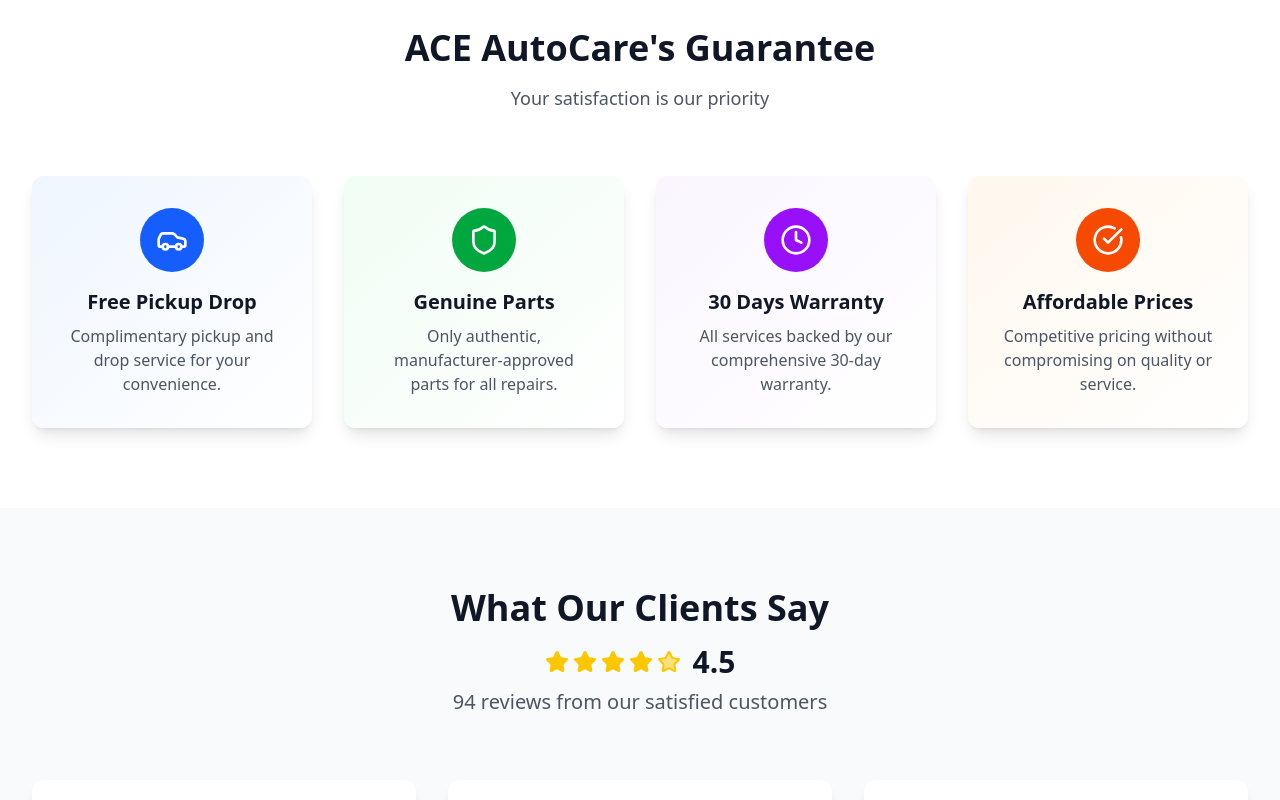
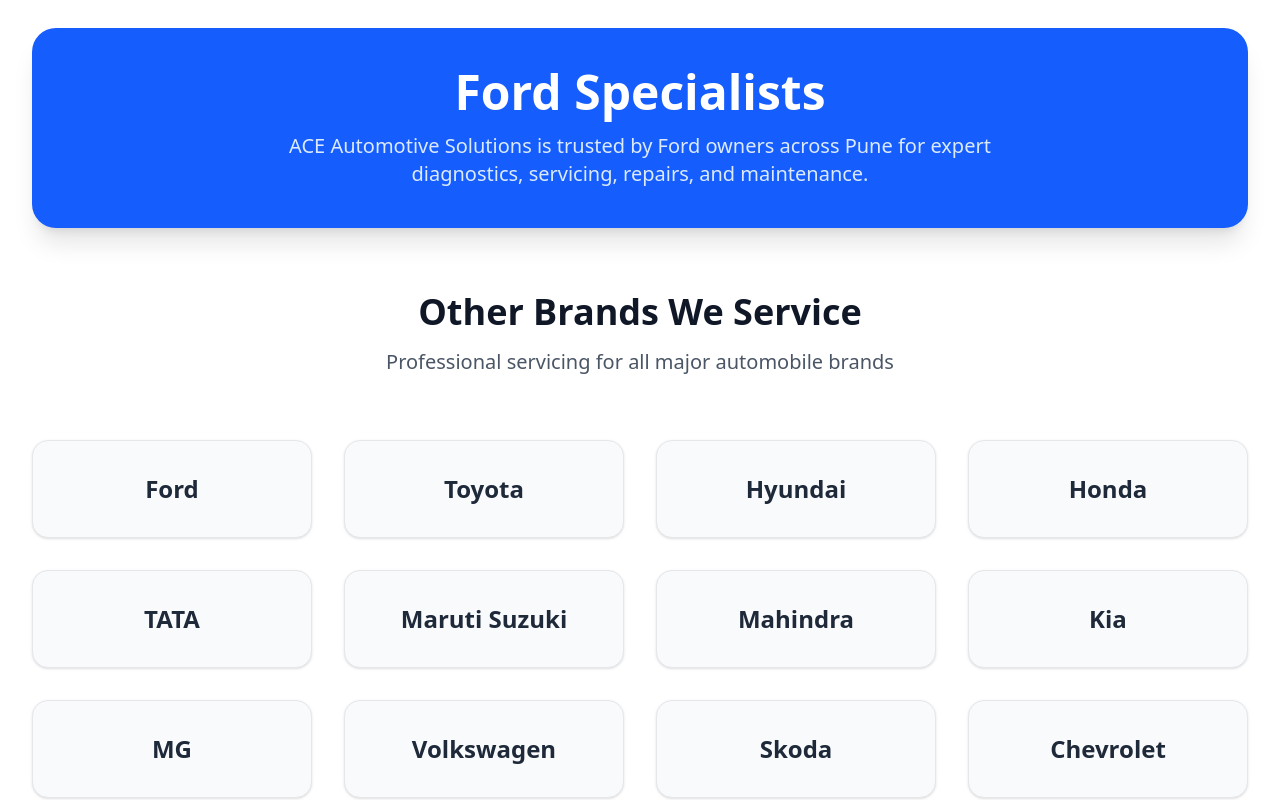
Before and after one commit to Harshaatul/ACE-AutoCare, a React (Vite) app: page / in a window 1280 px wide. Shown: the part 2280-3080 px from the top of the page. Built offline with nearby package versions, Linux system fonts and the light colour scheme.

Commit message:
Added car Brands

```diff
--- a/src/app/App.tsx
+++ b/src/app/App.tsx
@@ -10,6 +10,8 @@
 import BookService from "../pages/BookService";
 
 import Dashboard from "../pages/Dashboard";
+
+import Brands from "./components/home/Brands";
 
 
 import Login from "../pages/Login";
@@ -30,6 +32,7 @@
 
       {/* Services Section */}
       <Services />
+      <Brands />
 
       {/* ImageWithFallback */}
       <ImageWithFallback />
--- /dev/null
+++ b/src/app/components/home/Brands.tsx
@@ -0,0 +1,75 @@
+const brands = [
+  "Ford",
+  "Toyota",
+  "Hyundai",
+  "Honda",
+  "TATA",
+  "Maruti Suzuki",
+  "Mahindra",
+  "Kia",
+  "MG",
+  "Volkswagen",
+  "Skoda",
+  "Chevrolet",
+  "Jeep",
+  "Mercedes-Benz",
+  "Audi",
+
+];
+
+function Brands() {
+  return (
+    <section className="py-20 bg-white">
+
+      <div className="max-w-7xl mx-auto px-4 sm:px-6 lg:px-8">
+
+        {/* Ford Speciality */}
+        <div className="bg-blue-600 text-white rounded-3xl p-10 text-center shadow-xl mb-16">
+
+          <h2 className="text-5xl font-bold mb-4">
+            Ford Specialists
+          </h2>
+
+          <p className="text-xl text-blue-100 max-w-3xl mx-auto">
+            ACE Automotive Solutions is trusted by Ford owners across Pune
+            for expert diagnostics, servicing, repairs, and maintenance.
+          </p>
+
+        </div>
+
+        {/* Heading */}
+        <div className="text-center mb-16">
+
+          <h2 className="text-4xl font-bold text-gray-900 mb-4">
+            Other Brands We Service
+          </h2>
+
+          <p className="text-xl text-gray-600">
+            Professional servicing for all major automobile brands
+          </p>
+
+        </div>
+
+        {/* Brands Grid */}
+        <div className="grid grid-cols-2 md:grid-cols-3 lg:grid-cols-4 gap-8">
+
+          {brands.map((brand, index) => (
+            <div
+              key={index}
+              className="bg-gray-50 hover:bg-blue-50 border border-gray-200 rounded-2xl p-8 text-center shadow-sm hover:shadow-lg transition-all duration-300"
+            >
+
+              <h3 className="text-2xl font-bold text-gray-800">
+                {brand}
+              </h3>
+
+            </div>
+          ))}
+
+        </div>
+      </div>
+    </section>
+  );
+}
+
+export default Brands;
```
